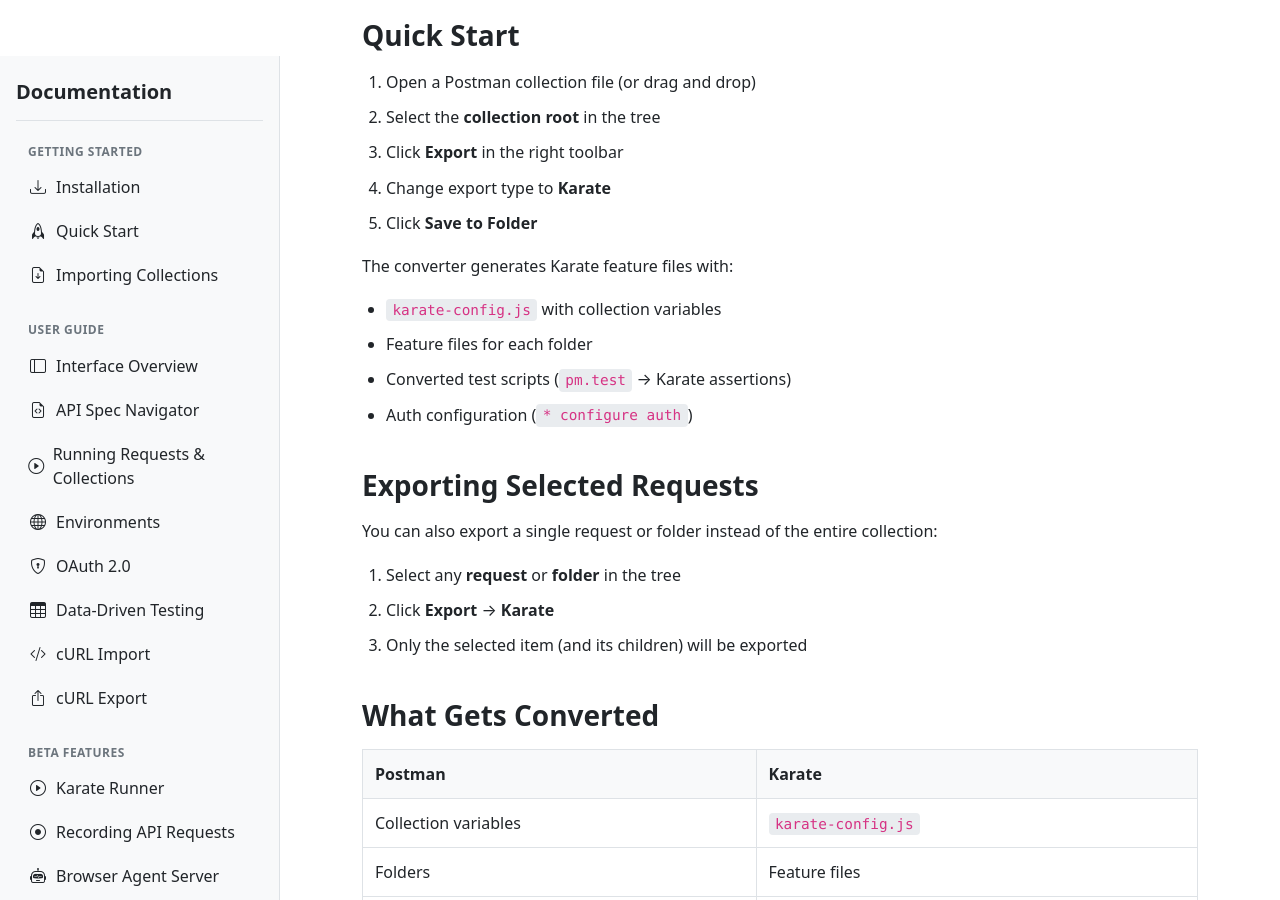
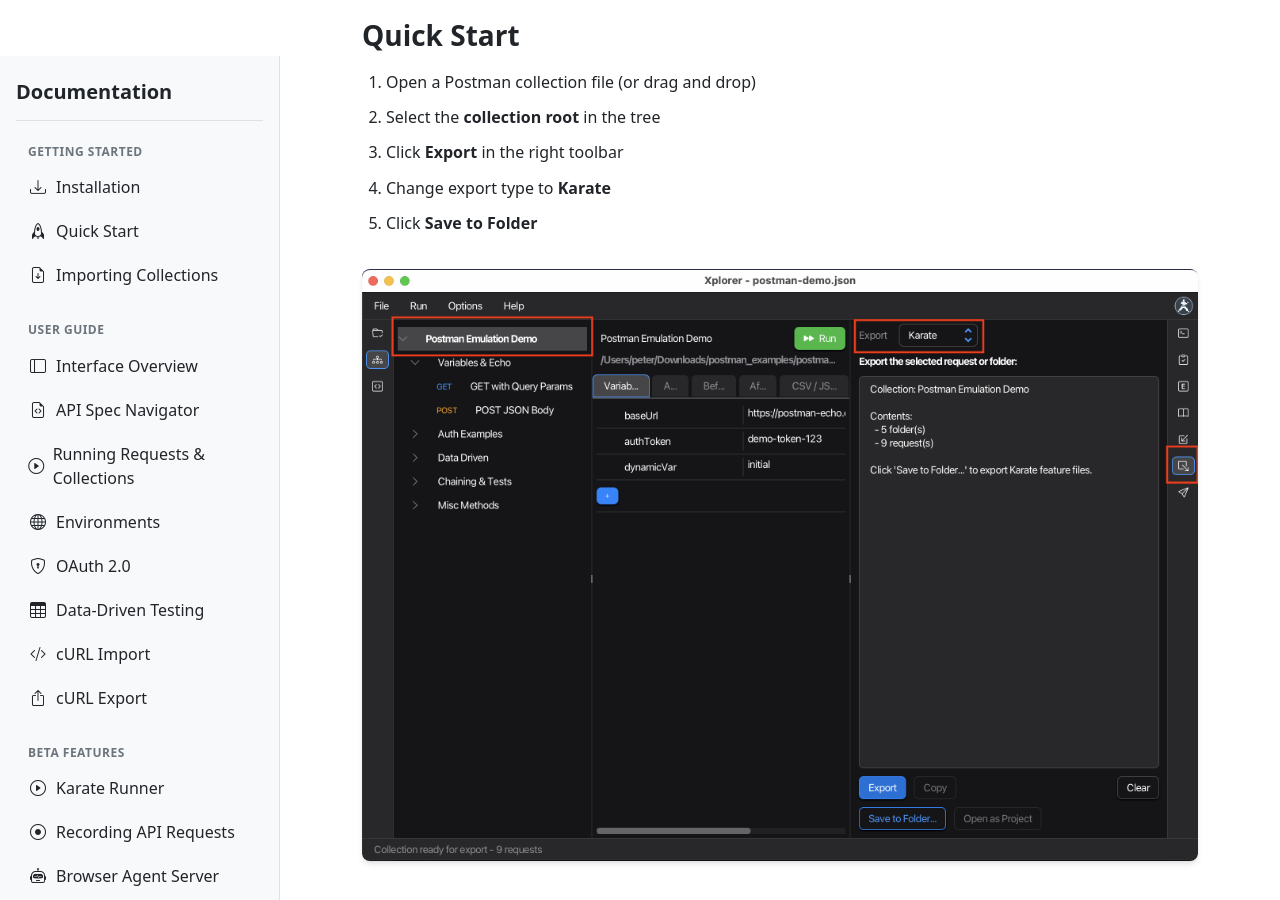
Before and after one commit to karatelabs/xplorer, a Jekyll site: the page built from docs/karate-export.md, in a window 1280 px wide and 900 px high, scrolled down 416 px. Built offline with Jekyll 4.4.1, drawn with Linux system fonts in a browser that asks for light colours.

Commit message:
add screenshot to Karate Export documentation
Co-Authored-By: Claude Opus 4.5 <noreply@anthropic.com>

```diff
--- a/docs/karate-export.md
+++ b/docs/karate-export.md
@@ -20,6 +20,8 @@ This feature requires an active Xplorer subscription. Go to **Help > License** t
 3. Click **Export** in the right toolbar
 4. Change export type to **Karate**
 5. Click **Save to Folder**
+
+![Karate Export]({{ '/assets/images/docs/export-karate.png' | relative_url }})
 
 The converter generates Karate feature files with:
 - `karate-config.js` with collection variables
```
Also changed, not shown: assets/images/docs/export-karate.png (added).
